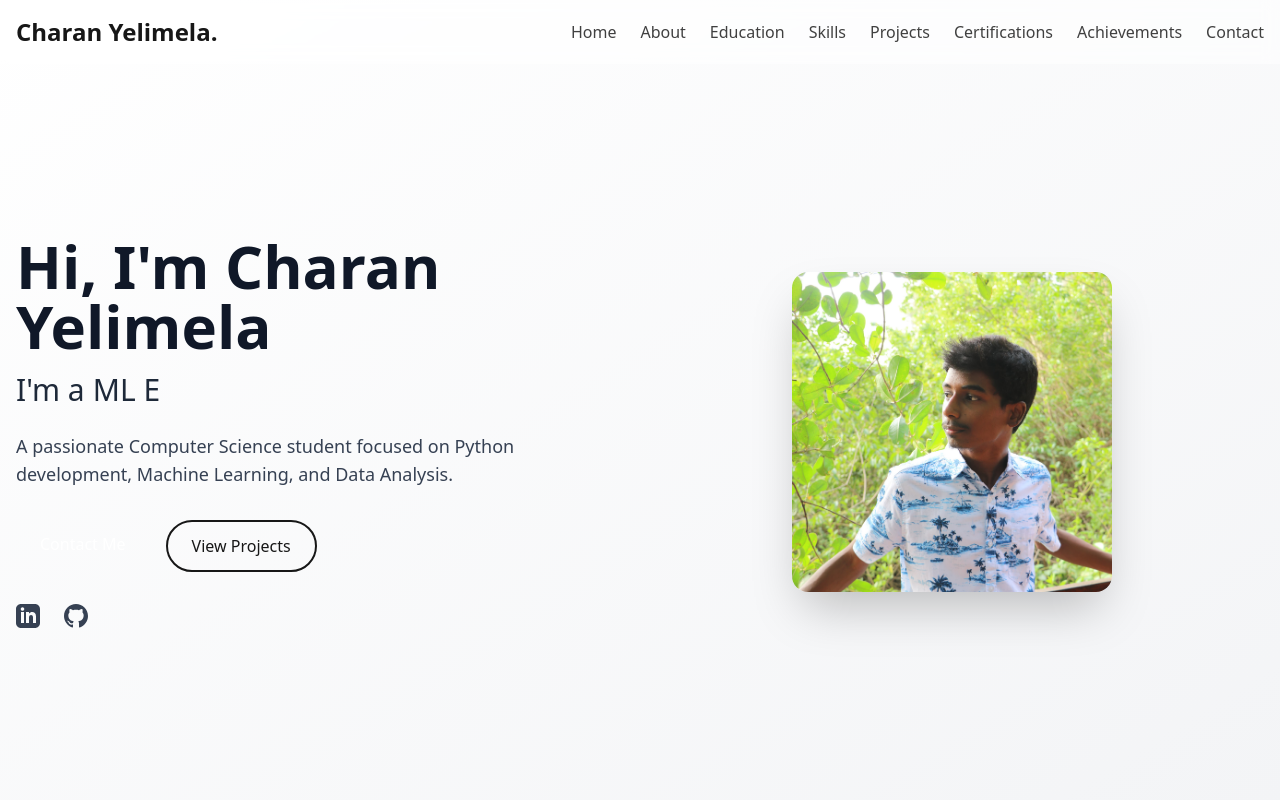
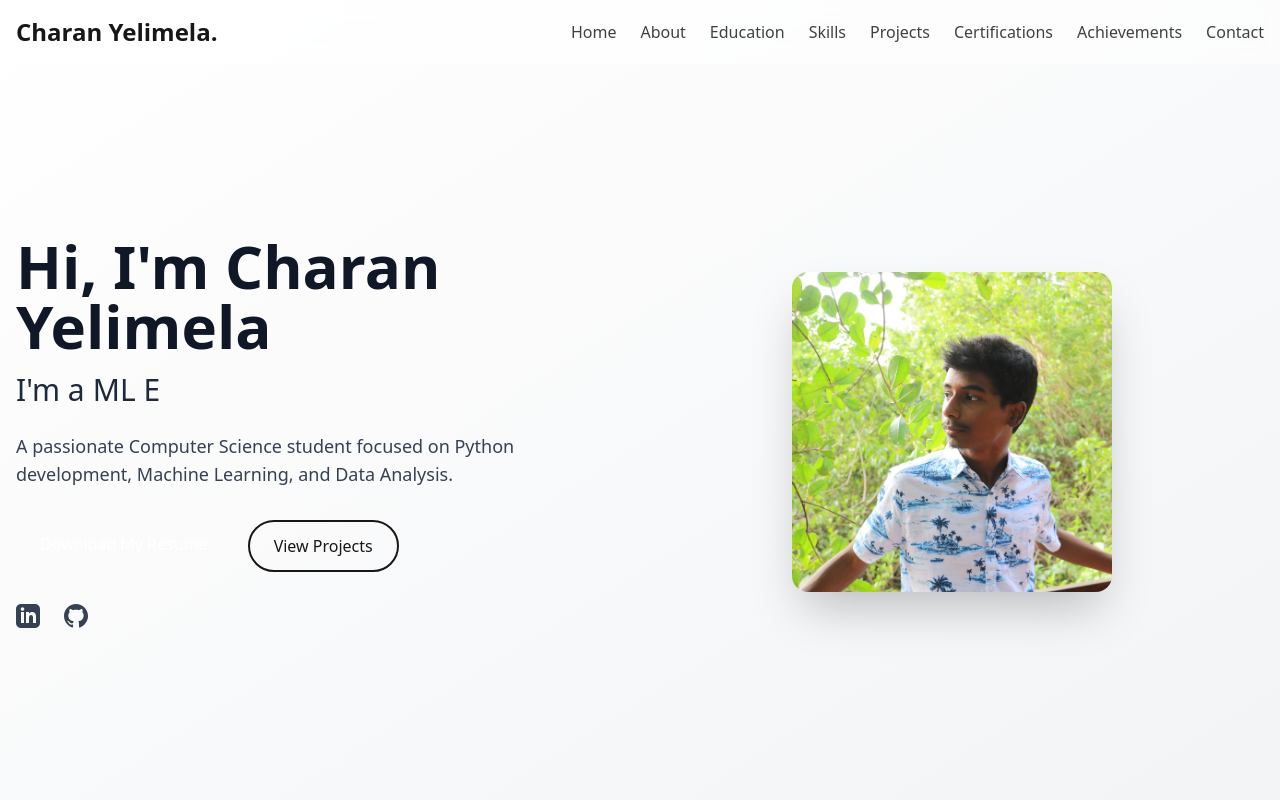
Before and after one commit to charanYelimela334/portfolio, a Next.js app: page / in a window 1280 px wide. Shown: the top 800 px of the page. Built offline with nearby package versions, Linux system fonts and the light colour scheme.

Commit message:
[Cursor] Update Hero component to change resume download link

```diff
--- a/src/components/Hero.tsx
+++ b/src/components/Hero.tsx
@@ -68,11 +68,12 @@ export default function Hero() {
 
           <div className="flex space-x-4 mb-8">
             <a
-              href="mailto:Charanyelimela@gmail.com"
+              href="/images/Charan Yelimela.pdf"
+              download
               className="bg-primary hover:bg-accent text-white px-6 py-3 rounded-full transition-colors"
-              aria-label="Email me"
+              aria-label="Download my resume"
             >
-              Contact Me
+              Download My Resume
             </a>
             <a
               href="#projects"
```
